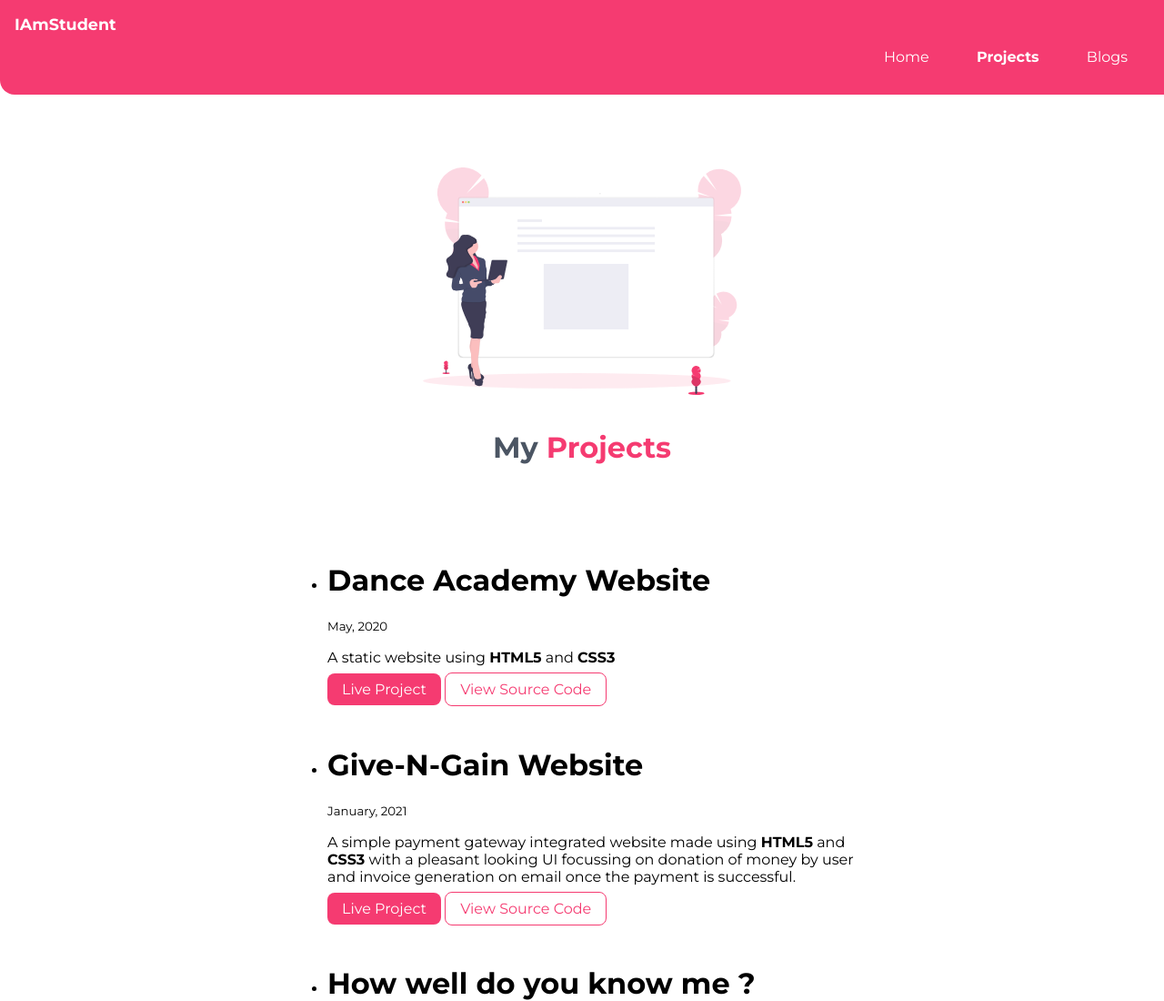
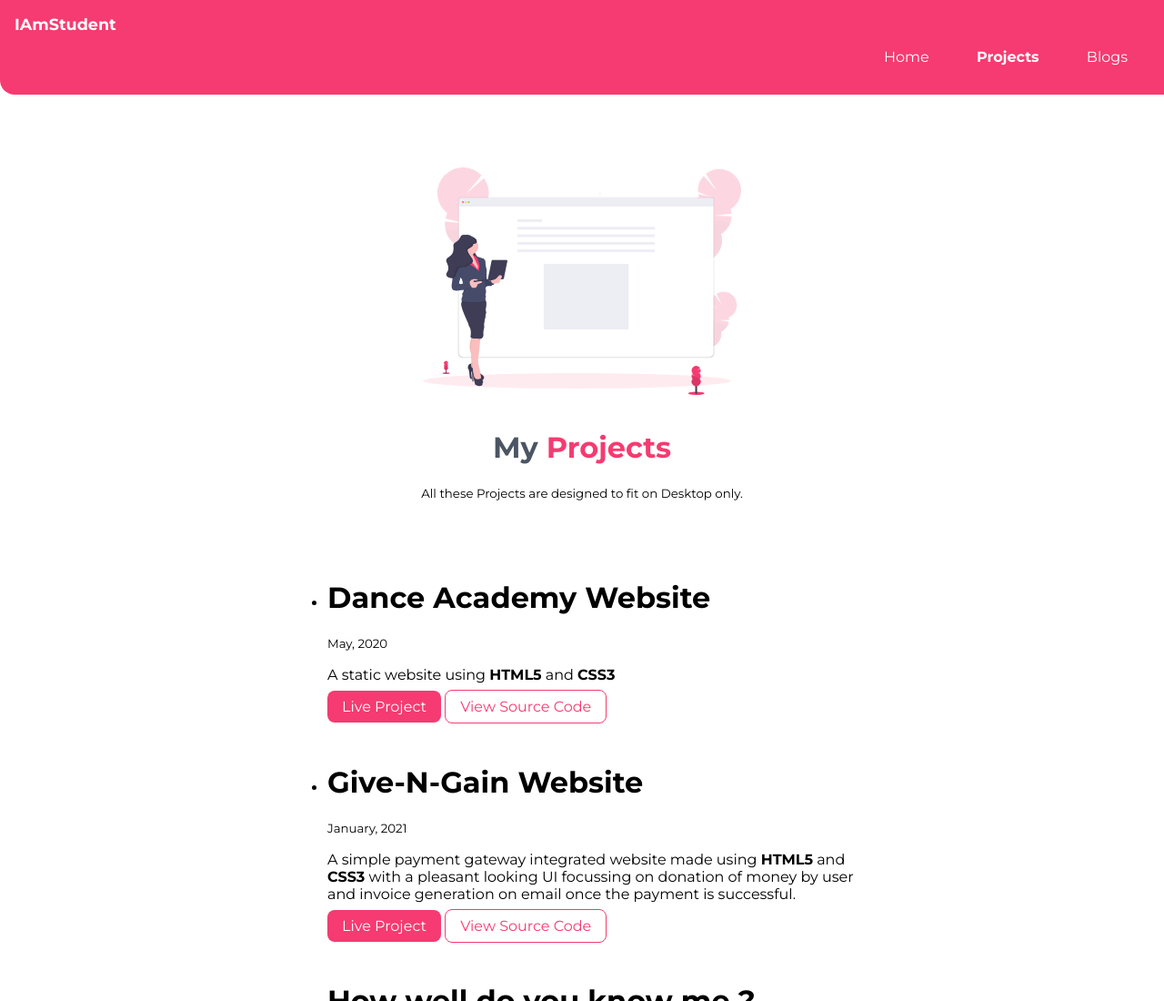
Before and after one commit to aditi2802/my-portfolio, a plain HTML site: page projects.html in a window 1280 px wide. Shown: the top 1100 px of the page at 91% size. Drawn offline with Linux system fonts and the light colour scheme.

Commit message:
added about projects

```diff
--- a/projects.html
+++ b/projects.html
@@ -27,6 +27,7 @@
     <header class="hero">
         <img class="hero-img"src="images/projects.svg">
         <h1 class="hero-heading">My <span class="heading-inverted">Projects</span></h1>
+        <small>All these Projects are designed to fit on Desktop only.</small>
     </header>
     <!-- list -->
     <ul class="list non-bullet">
```
